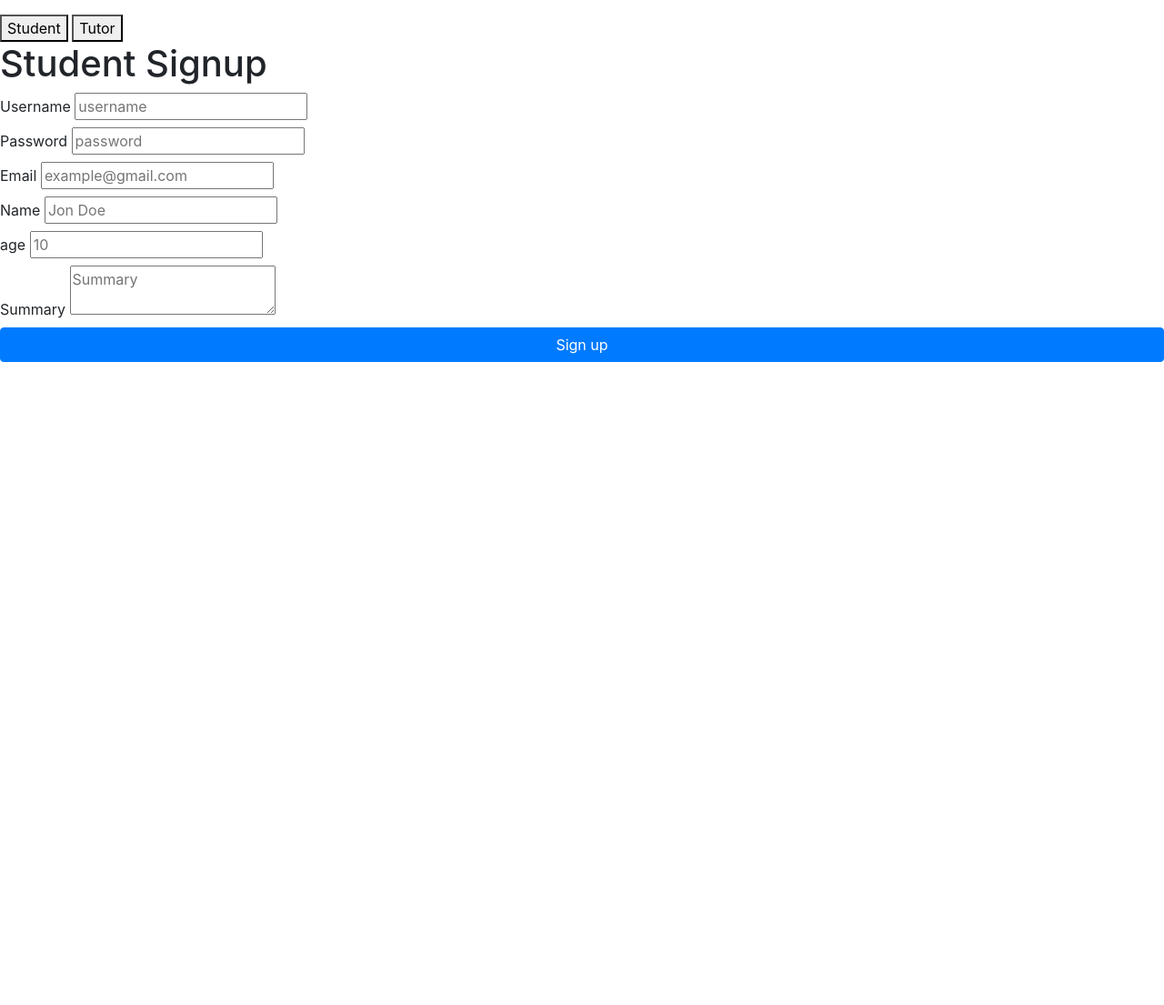
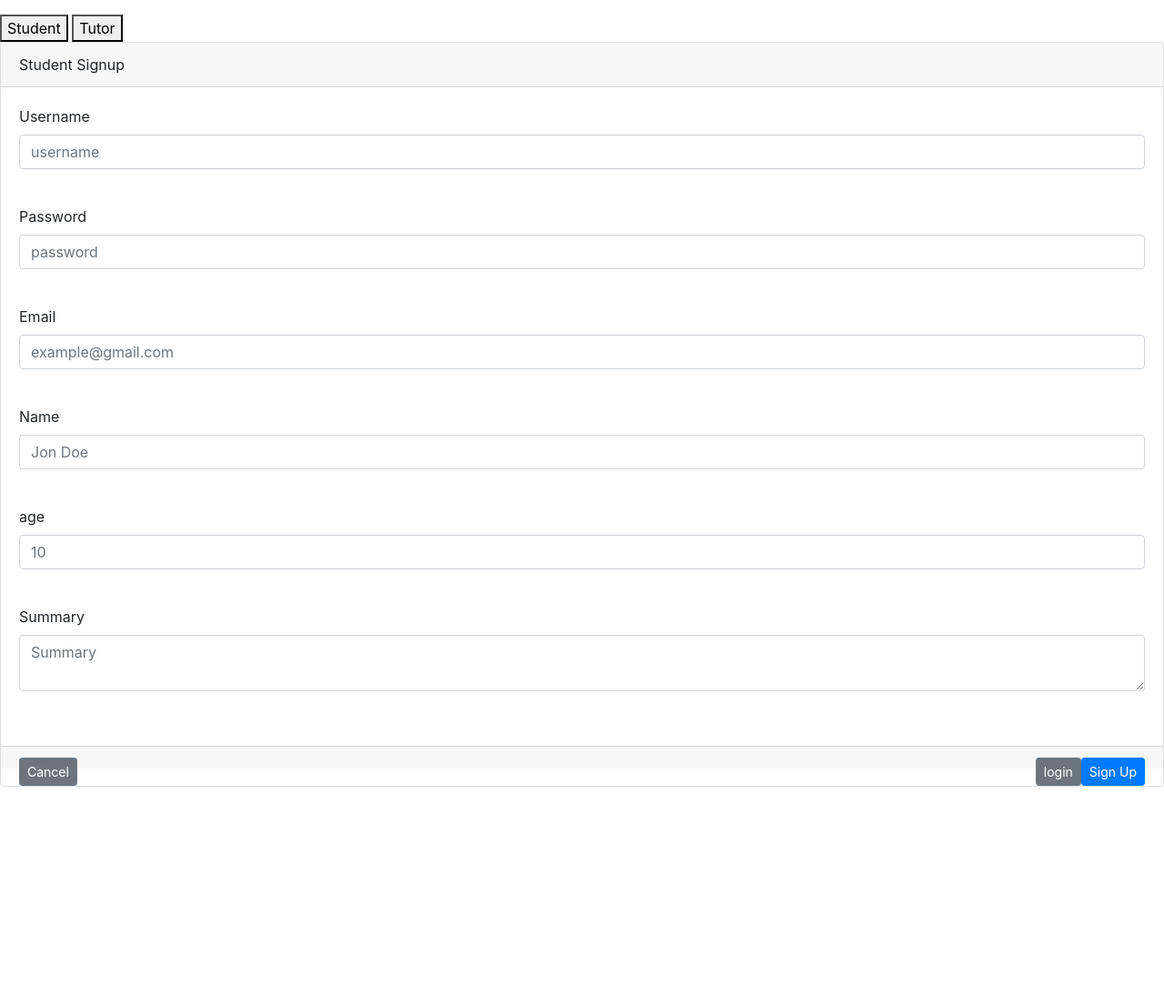
Before and after one commit to jfgphillips/ui-ux-pma, a Python web app: template templates/register_form.html in a window 1280 px wide. Shown: the part 56-1161 px from the top of the page at 91% size. Run offline with Jinja, Linux system fonts and the light colour scheme; the template is opened without the code that fills it, so the values that code supplies are empty; some libraries are stand-ins or nearby versions.

Commit message:
standardised forms

```diff
--- a/templates/register_form.html
+++ b/templates/register_form.html
@@ -10,108 +10,150 @@
       </button>
     </div>
     <div id="tab-panel-1" aria-labelledby="tab-1" role="tabpanel" tabindex="0">
+
+        <div class="card">
         <form action="/handle_signup" method="POST" name="form">
-    <div class="signup">
-    <div class="signup-screen">
-    <div class="app-title">
-    <h1>Student Signup</h1>
+        <div class="card-header">
+            Student Signup
         </div>
-    <div class="signup-form">
-    <div class="control-group">
+
+
+        <div class="card-body">
+
+        <div class="form-group">
+
             <label for="title">Username</label>
-        <label>
-            <input type="text" class="login-field" value="" placeholder="username" name="username">
-        </label>
-        <label class="login-field-icon fui-user" for="login-name"></label></div>
-    <div class="control-group">
+            <input type="text" class="form-control" value="" placeholder="username" name="username">
+            <label class="login-field-icon fui-user" for="login-name"></label>
+
+        </div>
+
+        <div class="form-group">
+
             <label for="title">Password</label>
-        <label>
-            <input type="password" class="login-field" value="" placeholder="password" name="password">
-        </label>
-        <label class="login-field-icon fui-lock" for="login-pass"></label></div>
-    <div class="control-group">
+            <input type="password" class="form-control" value="" placeholder="password" name="password">
+            <label class="login-field-icon fui-lock" for="login-pass"></label>
+
+        </div>
+
+        <div class="form-group">
+
             <label for="title">Email</label>
-        <label>
-            <input type="email" class="login-field" value="" placeholder="example@gmail.com" name="email">
-        </label>
-        <label class="login-field-icon fui-lock" for="login-email"></label></div>
-    <div class="control-group">
+            <input type="email" class="form-control" value="" placeholder="example@gmail.com" name="email">
+            <label class="login-field-icon fui-lock" for="login-email"></label>
+
+        </div>
+
+        <div class="form-group">
+
             <label for="title">Name</label>
-        <label>
-            <input type="text" class="login-field" value="" placeholder="Jon Doe" name="name">
-        </label>
-        <label class="login-field-icon fui-lock" for="login-name"></label></div>
-    <div class="control-group">
+            <input type="text" class="form-control" value="" placeholder="Jon Doe" name="name">
+            <label class="login-field-icon fui-lock" for="login-name"></label>
+
+        </div>
+
+        <div class="form-group">
+
             <label for="title">age</label>
-        <label>
-            <input type="number" class="login-field" value="" placeholder="10" name="age">
-        </label>
-        <label class="login-field-icon fui-lock" for="login-age"></label></div>
-    <div class="control-group">
+            <input type="number" class="form-control" value="" placeholder="10" name="age">
+            <label class="login-field-icon fui-lock" for="login-age"></label>
+
+        </div>
+
+        <div class="form-group">
+
             <label for="title">Summary</label>
-        <label>
-            <textarea class="login-field" placeholder="Summary" name="summary"></textarea>
-        </label>
-        <label class="login-field-icon fui-lock" for="login-age"></label></div>
+            <textarea class="form-control" placeholder="Summary" name="summary"></textarea>
+            <label class="login-field-icon fui-lock" for="login-age"></label>
+
+        </div>
+
             <input type="hidden" name="user_type" id="user_type" value="student" />
-        <input type="submit" value="Sign up" class="btn btn-primary btn-large btn-block">
+
+        </div>
+
+    <div class="card-footer">
+        <input type="submit" value="Sign Up" class="btn btn-sm btn-primary float-right">
+        <a class="btn btn-sm btn-secondary float-left" href="{{url_for('Routes.homepage', user=user)}}">Cancel</a>
+        <a class="btn btn-sm btn-secondary float-right" href="{{url_for('Routes.login')}}">login</a>
+    </div>
+
+    </form>
 
     </div>
     </div>
+
+
+    <div id="tab-panel-2" aria-labelledby="tab-2" role="tabpanel" tabindex="-1" hidden>
+     <div class="card">
+        <form action="/handle_signup" method="POST" name="form">
+        <div class="card-header">
+            Tutor Signup
         </div>
-    </form>
-    </div>
-    <div id="tab-panel-2" aria-labelledby="tab-2" role="tabpanel" tabindex="-1" hidden>
-      <form action="/handle_signup" method="POST">
-    <div class="signup">
-    <div class="signup-screen">
-    <div class="app-title">
-    <h1>Tutor Signup</h1>
-    </div>
-    <div class="signup-form">
-        <div class="control-group">
+
+
+        <div class="card-body">
+
+        <div class="form-group">
+
             <label for="title">Username</label>
-        <label>
-            <input type="text" class="login-field" value="" placeholder="username" name="username">
-        </label>
-        <label class="login-field-icon fui-user" for="login-name"></label></div>
-    <div class="control-group">
-        <label for="title">Password</label>
-        <label>
-            <input type="password" class="login-field" value="" placeholder="password" name="password">
-        </label>
-        <label class="login-field-icon fui-lock" for="login-pass"></label></div>
-    <div class="control-group">
-        <label for="title">Email</label>
-        <label>
-            <input type="email" class="login-field" value="" placeholder="example@gmail.com" name="email">
-        </label>
-        <label class="login-field-icon fui-lock" for="login-email"></label></div>
-    <div class="control-group">
-        <label for="title">Name</label>
-        <label>
-            <input type="text" class="login-field" value="" placeholder="Jon Doe" name="name">
-        </label>
-        <label class="login-field-icon fui-lock" for="login-name"></label></div>
-    <div class="control-group">
-        <label for="title">age</label>
-        <label>
-            <input type="text" class="login-field" value="" step="1" placeholder="10" name="age">
-        </label>
-        <label class="login-field-icon fui-lock" for="login-age"></label></div>
-    <div class="control-group">
-        <label for="title">Summary</label>
-        <label>
-            <textarea class="login-field" placeholder="Summary" name="summary"></textarea>
-        </label>
-        <label class="login-field-icon fui-lock" for="login-age"></label></div>
-    <input type="hidden" name="user_type" id="user_type" value="tutor" />
-        <input type="submit" value="Sign up" class="btn btn-primary btn-large btn-block">
+            <input type="text" class="form-control" value="" placeholder="username" name="username">
+            <label class="login-field-icon fui-user" for="login-name"></label>
 
         </div>
+
+        <div class="form-group">
+
+            <label for="title">Password</label>
+            <input type="password" class="form-control" value="" placeholder="password" name="password">
+            <label class="login-field-icon fui-lock" for="login-pass"></label>
+
         </div>
+
+        <div class="form-group">
+
+            <label for="title">Email</label>
+            <input type="email" class="form-control" value="" placeholder="example@gmail.com" name="email">
+            <label class="login-field-icon fui-lock" for="login-email"></label>
+
         </div>
+
+        <div class="form-group">
+
+            <label for="title">Name</label>
+            <input type="text" class="form-control" value="" placeholder="Jon Doe" name="name">
+            <label class="login-field-icon fui-lock" for="login-name"></label>
+
+        </div>
+
+        <div class="form-group">
+
+            <label for="title">age</label>
+            <input type="number" class="form-control" value="" placeholder="10" name="age">
+            <label class="login-field-icon fui-lock" for="login-age"></label>
+
+        </div>
+
+        <div class="form-group">
+
+            <label for="title">Summary</label>
+            <textarea class="form-control" placeholder="Summary" name="summary"></textarea>
+            <label class="login-field-icon fui-lock" for="login-age"></label>
+
+        </div>
+
+            <input type="hidden" name="user_type" id="user_type" value="tutor" />
+
+        </div>
+
+    <div class="card-footer">
+        <input type="submit" value="Sign Up" class="btn btn-sm btn-primary float-right">
+        <a class="btn btn-sm btn-secondary float-left" href="{{url_for('Routes.homepage', user=user)}}">Cancel</a>
+        <a class="btn btn-sm btn-secondary float-right" href="{{url_for('Routes.login')}}">login</a>
+    </div>
+
     </form>
+
     </div>
     </div>
 </div>
```
Also changed, not shown: templates/homepage.html (+1 -11 lines), templates/login_form.html (+57 -35 lines). Lines whose indentation alone changed are shown as unchanged.
